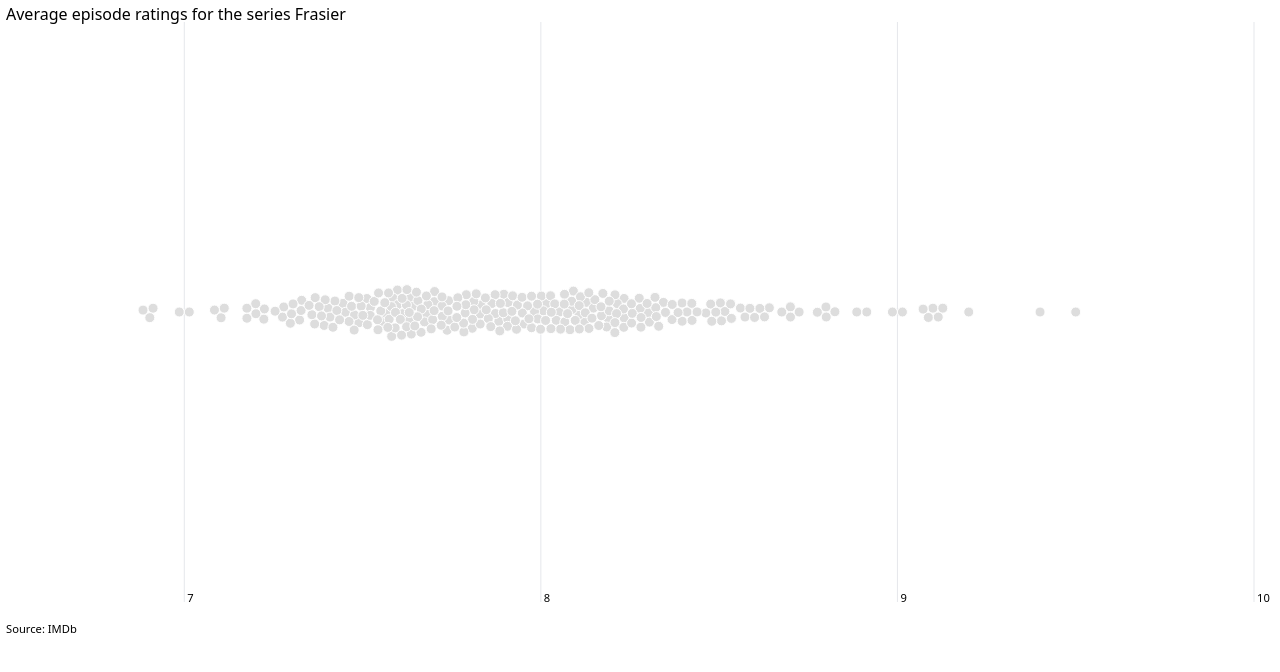
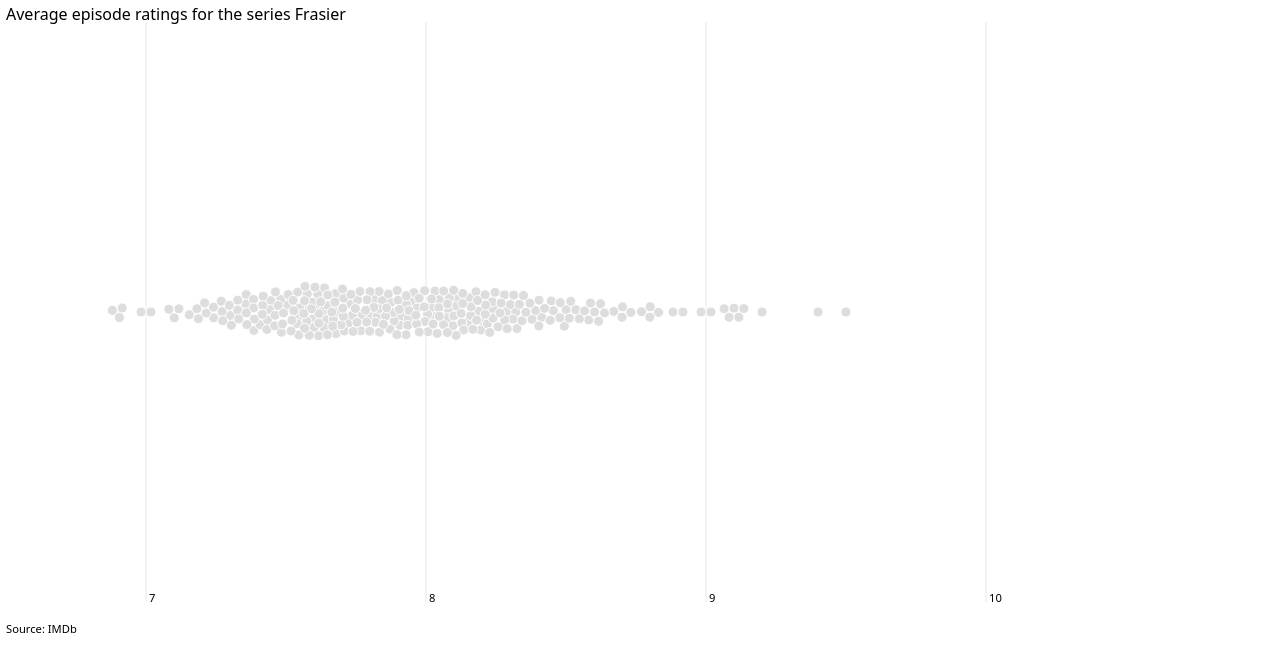
Before and after one commit to allanwheeler/imdb-interactive-beeswarm, a Svelte app: page / in a window 1280 px wide. Shown: the top 672 px of the page. Built offline with nearby package versions, Linux system fonts and the light colour scheme.

Commit message:
update chart dimensions

```diff
--- a/src/App.svelte
+++ b/src/App.svelte
@@ -96,7 +96,7 @@
 
 <style>
   .chart-container {
-    /* max-width: 1000px; */
+    max-width: 1000px;
     max-height: 1000px;
     font-size: 0.7rem;
     position: relative;
```
